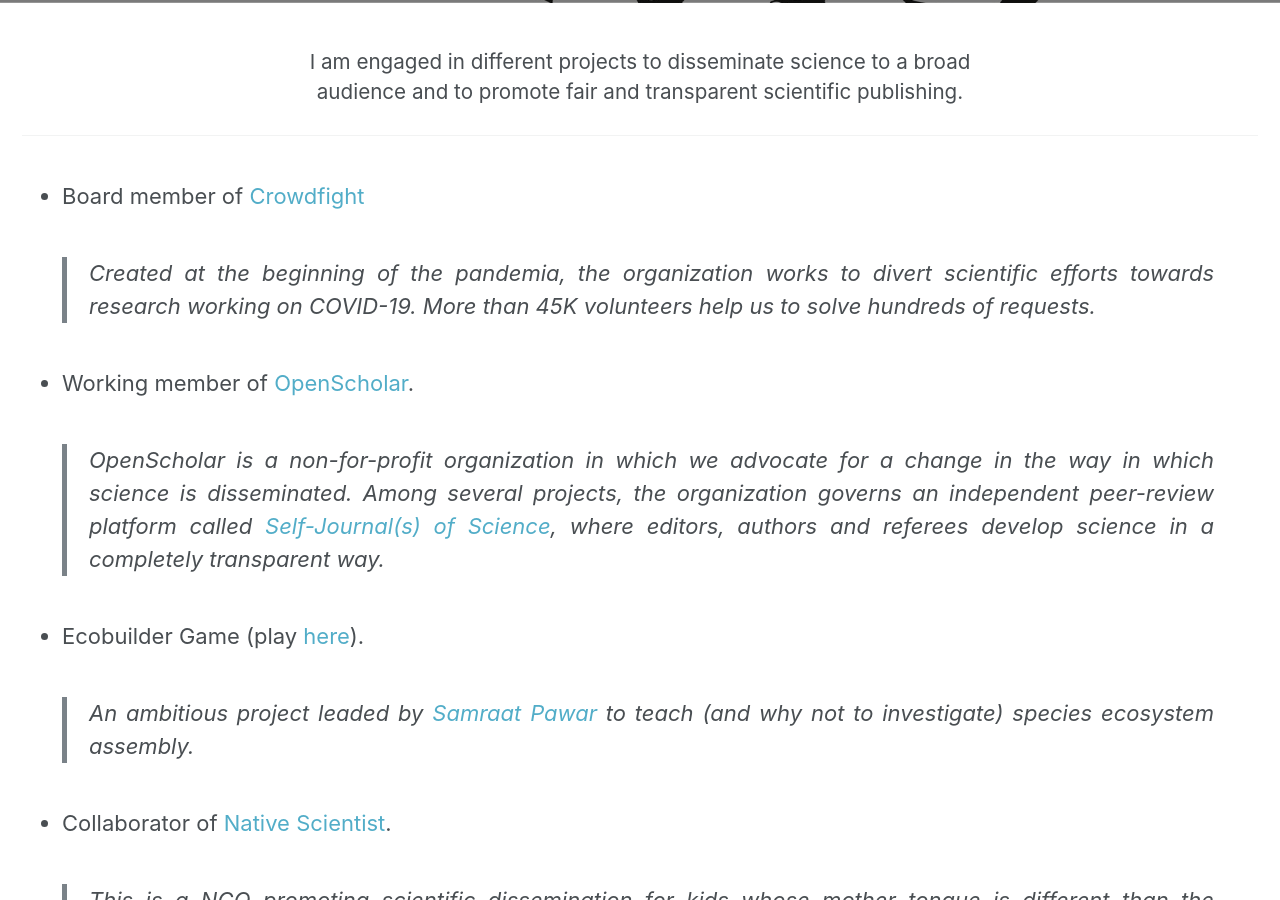
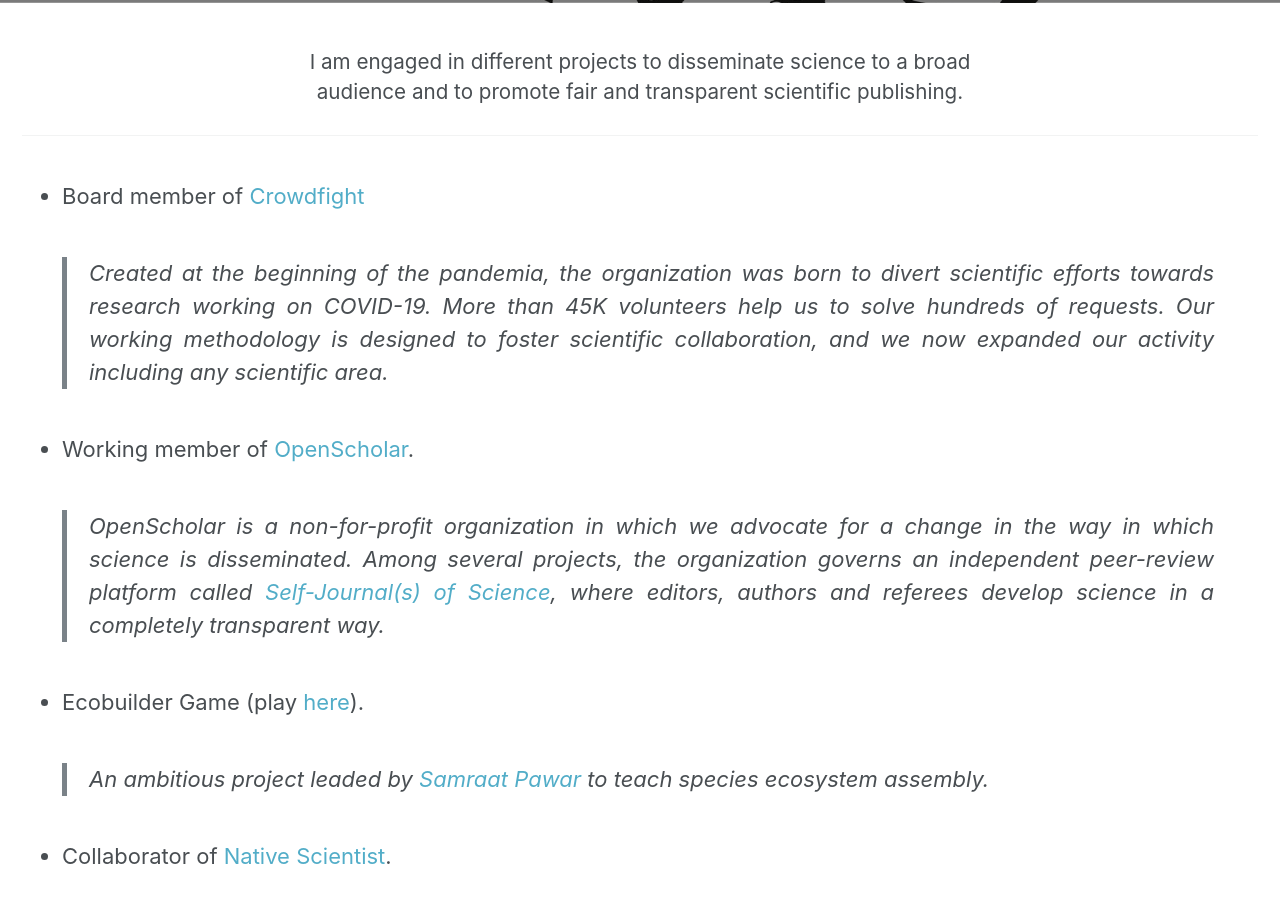
Before and after one commit to apascualgarcia/apascualgarcia.github.io, a Jekyll site: the page built from _pages/Outreach.md, in a window 1280 px wide and 900 px high, scrolled down 310 px. Built offline with Jekyll 4.4.1, drawn with Linux system fonts in a browser that asks for light colours.

Commit message:
minor wording changes

```diff
--- a/_pages/Outreach.md
+++ b/_pages/Outreach.md
@@ -13,14 +13,14 @@
 
 
 
-* Board member of [Crowdfight](https://crowdfightcovid19.org/)
-> Created at the beginning of the pandemia, the organization works to divert scientific efforts towards research working on COVID-19. More than 45K volunteers help us to solve hundreds of requests.
+* Board member of [Crowdfight](https://crowdfight.org/)
+> Created at the beginning of the pandemia, the organization was born to divert scientific efforts towards research working on COVID-19. More than 45K volunteers help us to solve hundreds of requests. Our working methodology is designed to foster scientific collaboration, and we now expanded our activity including any scientific area.
 
 * Working member of [OpenScholar](http://www.openscholar.org.uk/).
 > OpenScholar is a non-for-profit organization in which we advocate for a change in the way in  which science is disseminated. Among several projects, the organization governs an independent peer-review platform called [Self-Journal(s) of Science](http://www.sjscience.org/), where editors, authors and referees develop science in a completely  transparent way.
 
 * Ecobuilder Game (play [here](http://ecobuildergame.org/)).
-> An ambitious project leaded by [Samraat Pawar](https://mhasoba.pythonanywhere.com/pawarlab) to teach (and why not to investigate) species ecosystem assembly.
+> An ambitious project leaded by [Samraat Pawar](https://mhasoba.pythonanywhere.com/pawarlab) to teach species ecosystem assembly.
 
 * Collaborator of [Native Scientist](https://www.nativescientist.com/).
 > This is a NGO promoting scientific dissemination for kids whose mother tongue is different than the language of the country they live.
```
Also changed, not shown: _pages/Teaching.md (+2 -2 lines).
